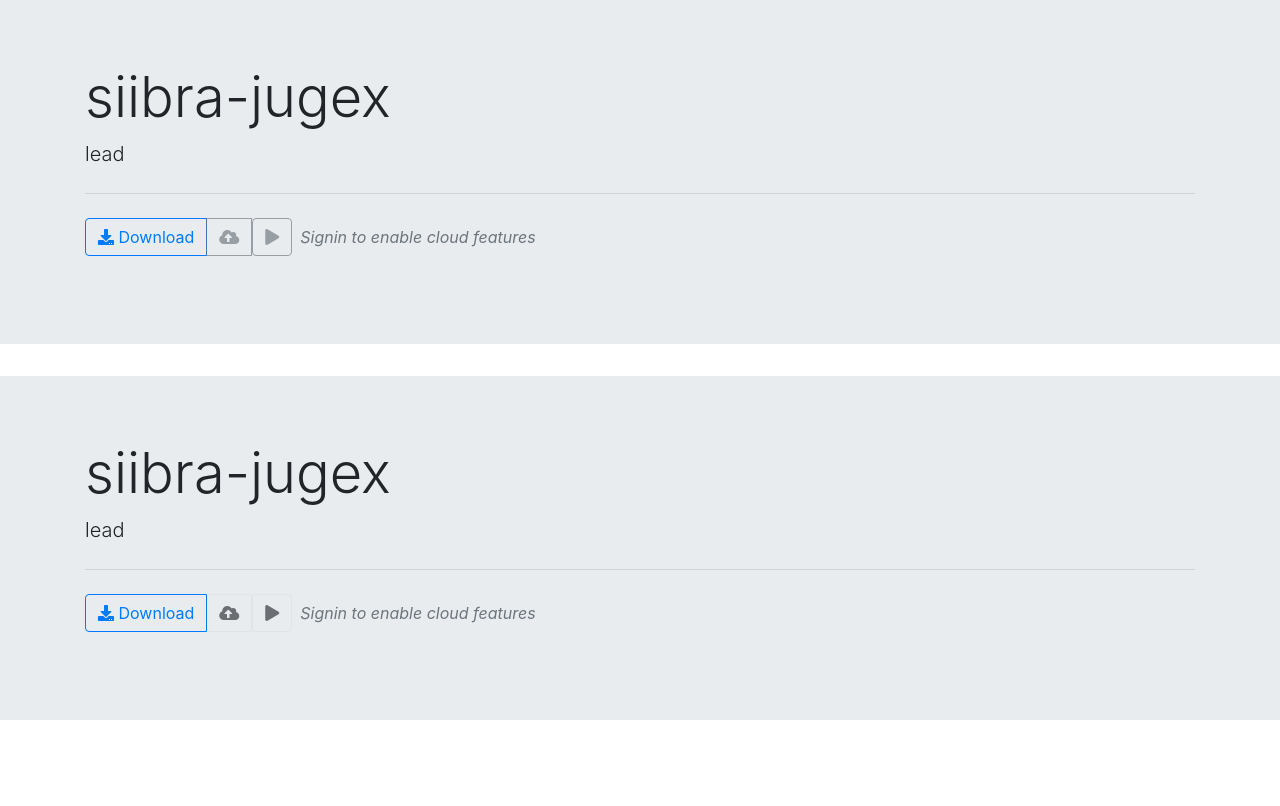
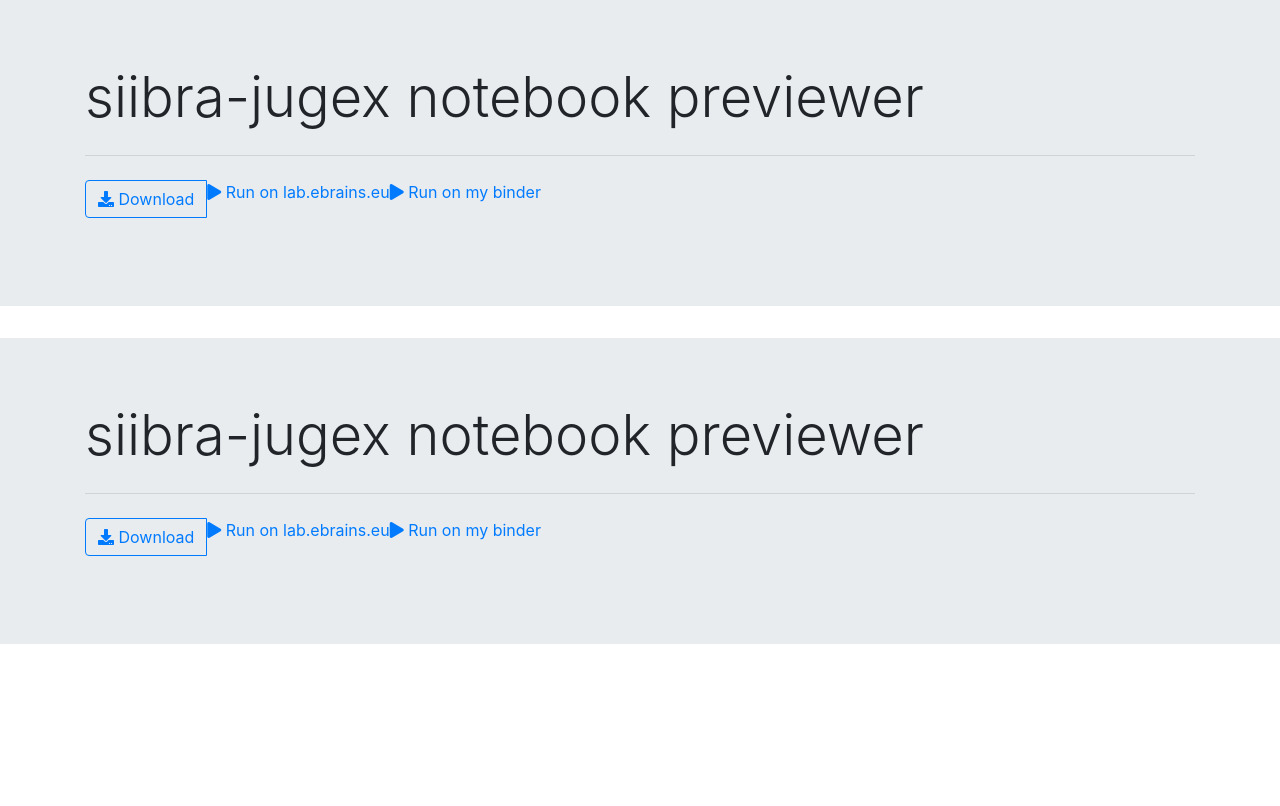
Before and after one commit to FZJ-INM1-BDA/siibra-jugex, a FastAPI app: template http_wrapper/templates/preview_nb.jinja in a window 1280 px wide. Run offline with FastAPI, Linux system fonts and the light colour scheme; the template is opened without the code that fills it: most values are stand-ins (such as "Sample title", 1, 10 or a date in 2020); some libraries are stand-ins or nearby versions.

Commit message:
re-enable running in cloud notebooks

```diff
--- a/http_wrapper/routes/notebook.py
+++ b/http_wrapper/routes/notebook.py
@@ -1,11 +1,39 @@
 from os import path
-from fastapi import APIRouter, Depends, Request
-from fastapi.responses import HTMLResponse, FileResponse, Response
+from fastapi import APIRouter, Depends, Request, BackgroundTasks
+from fastapi.responses import HTMLResponse, FileResponse, Response, RedirectResponse
 from fastapi.templating import Jinja2Templates
 import nbformat
 from nbconvert import HTMLExporter
+from enum import Enum
+import os
+from uuid import uuid4
+from urllib.parse import quote, quote_plus
+from http_wrapper.routes.common import PostReqModel, common_params, reverse_param
 
-from http_wrapper.routes.common import PostReqModel, common_params, reverse_param
+HBP_GITLAB_HOST = os.getenv("HBP_GITLAB_HOST")
+HBP_GITLAB_TOKEN = os.getenv("HBP_GITLAB_TOKEN")
+HBP_GITLAB_PROJECT_ID = os.getenv("HBP_GITLAB_PROJECT_ID")
+
+run_now_enabled = HBP_GITLAB_HOST is not None and HBP_GITLAB_TOKEN is not None and HBP_GITLAB_PROJECT_ID is not None
+
+class NotebookExecutionSite(Enum):
+    EBRAINS_LAB="EBRAINS_LAB"
+    MY_BINDER="MY_BINDER"
+
+def get_jupyterhub_link(site: NotebookExecutionSite, git_url: str, branch: str, filename: str) -> str:
+    if site == NotebookExecutionSite.EBRAINS_LAB:
+        return "https://lab.ebrains.eu/hub/user-redirect/git-pull?repo={repo}&urlpath={urlpath}&branch={branch}&targetPath={branch}".format(
+            repo=quote(git_url),
+            urlpath=quote(f'lab/tree/{branch}/{filename}'),
+            branch=quote(branch),
+        )
+    if site == NotebookExecutionSite.MY_BINDER:
+        return "https://mybinder.org/v2/git/{repo}/{branch}?labpath={filename}".format(
+            repo=quote_plus(git_url),
+            branch=quote_plus(branch),
+            filename=quote_plus(filename)
+        )
+    raise ValueError(f"site {site} not defined.")
 
 html_exporter = HTMLExporter(template_name="classic")
 router = APIRouter()
@@ -57,6 +85,10 @@
 def show_notebook(request: Request, post_req:PostReqModel = Depends(common_params)):
     from urllib.parse import urlencode
 
+    run_now_context = {
+        "run_ebrains_lab": f"run?site=EBRAINS_LAB&{urlencode(reverse_param(post_req))}",
+        "run_my_binder": f"run?site=MY_BINDER&{urlencode(reverse_param(post_req))}",
+    } if run_now_enabled else {}
     return templates.TemplateResponse(
         "preview_nb.jinja",
         context={
@@ -64,7 +96,8 @@
             "notebook_name": f"{get_notebook_name(post_req)}.ipynb",
             "download_notebook_url": f"download?{urlencode(reverse_param(post_req))}",
             "view_notebook_url": f"notebook?{urlencode(reverse_param(post_req))}",
-            "user": None
+            "user": None,
+            **run_now_context,
         }
     )
 
@@ -89,3 +122,55 @@
         media_type="application/json"
     )
     return resp
+
+# Only add run endpoint if the necesary env vars are defined
+if run_now_enabled:
+
+    # Do not use async, or else it will be blocking
+    def delete_branch(branch: str):
+        from datetime import datetime
+        from http_wrapper.server import kill_event
+        from time import sleep
+
+        start = datetime.now()
+
+        diff_seconds = 0
+        while not kill_event.is_set() and diff_seconds < 600:
+
+            diff_seconds = (datetime.now() - start).seconds
+            sleep(5)
+
+        from gitlab import Gitlab
+        gl = Gitlab(url=HBP_GITLAB_HOST, private_token=HBP_GITLAB_TOKEN)
+        project = gl.projects.get(HBP_GITLAB_PROJECT_ID)
+        project.branches.delete(branch)
+
+
+    @router.get("/run", tags=TAGS)
+    def run_notebook(background_tasks: BackgroundTasks, site: NotebookExecutionSite, post_req:PostReqModel = Depends(common_params)):
+        notebook = get_notebook(post_req)
+        notebook_filename = f"{get_notebook_name(post_req)}.ipynb"
+
+        from gitlab import Gitlab
+        import json
+
+        gl = Gitlab(url=HBP_GITLAB_HOST, private_token=HBP_GITLAB_TOKEN)
+        project = gl.projects.get(HBP_GITLAB_PROJECT_ID)
+
+        branch_name = f"tmp-{uuid4()}"
+        project.branches.create({
+            'branch': branch_name,
+            'ref': 'main'
+        })
+
+        project.files.create({
+            'file_path': notebook_filename,
+            'branch': branch_name,
+            'content': json.dumps(notebook, indent=4),
+            # 'encoding': 'utf-8',
+            'commit_message': 'creating file'
+        })
+        redirect_url = get_jupyterhub_link(site, project.attributes.get("http_url_to_repo"), branch_name, notebook_filename)
+
+        background_tasks.add_task(delete_branch, branch_name)
+        return RedirectResponse(redirect_url)
--- a/http_wrapper/server.py
+++ b/http_wrapper/server.py
@@ -43,3 +43,14 @@
 if getenv("SIIBRA_TOOLBOX_VIEWER_PLUGIN_STATIC_DIR"):
     path_to_viewer_plugin = getenv("SIIBRA_TOOLBOX_VIEWER_PLUGIN_STATIC_DIR")
     app.mount('/viewer_plugin', StaticFiles(directory=path_to_viewer_plugin))
+
+from threading import Event
+
+kill_event = Event()
+
+@app.on_event("shutdown")
+def shutdown_event():
+    # TODO doesn't work quite right
+    # shutdown handler isn't called until ctrl+c is hit twice
+
+    kill_event.set()
--- a/http_wrapper/templates/preview_nb.jinja
+++ b/http_wrapper/templates/preview_nb.jinja
@@ -38,12 +38,8 @@
   <div class="jumbotron jumbotron-fluid">
     <div class="container">
       <h1 class="display-4">
-        siibra-jugex
+        siibra-jugex notebook previewer
       </h1>
-      <p class="lead">
-        lead
-      </p>
-
       <hr class="my-4">
 
       <!-- button container -->
@@ -62,61 +58,19 @@
             </span>
           </a>
 
-          <!-- save to seafile -->
-          <button id="saveInDrive"
-            class="btn requires-login"
-            aria-text="Save in drive.ebrains.eu">
-            <i class="fas fa-cloud-upload-alt"></i>
-          </button>
-
-          <!-- run on lab.ebrains.eu -->
-          <!-- TODO disabling running on jupyter lab as a result of sync issue between jupyterhub and seafile -->
-          <form target="_blank" method="post" action="postNb/{{wjNbId}}">
-            <input class="d-none" type="text" value="jupyter" name="target" class="invisible">
-            <button class="btn requires-login"
-              type="submit"
-              aria-text="Run in lab.ebrains.eu">
-              <i class="fas fa-play"></i>
-            </button>
-          </form>
-        </div>
-
-        <!-- padding -->
-        <div class="flex-grow-1 flex-shrink-1 d-inline-flex align-items-center pl-2 h-0">
-          {% if not user %}
-          <i class="text-muted">
-            Signin to enable cloud features
-          </i>
-          {% endif %}
-        </div>
-
-        {# login banner #}
-        <div class="flex-grow-0 flex-shrink-0">
-          {# user logged in #}
-          {% if user %}
-          <span>
-            Logged in as ???
-          </span>
-
-          <a href="logout"
-            class="btn btn-danger">
-            <i class="fas fa-sign-out-alt"></i>
+          {% if run_ebrains_lab %}
+          <a href="{{ run_ebrains_lab }}" target="_blank">
+            <i class="fas fa-play"></i>
+            <span>Run on lab.ebrains.eu</span>
           </a>
           {% endif %}
 
-          {# user not logged in  #}
-          {# TODO need to rig in user login logic #}
-          {% if False and not user %}
-          <span>
-            Not logged in
-          </span>
+          {% if run_my_binder %}
+          <a href="{{ run_my_binder }}" target="_blank">
+            <i class="fas fa-play"></i>
+            <span>Run on my binder</span>
+          </a>
 
-          <a href="login"
-            class="btn btn-primary"
-            role="button"
-            aria-text="login via iam.ebrains.eu">
-            <i class="fas fa-sign-in-alt"></i>
-          </a>
           {% endif %}
         </div>
       </div>
@@ -140,14 +94,5 @@
     let loggedIn = false
     {% endif %}
 
-
-    const nodes = document.querySelectorAll('.requires-login')
-    for (const node of nodes){
-        if (!loggedIn) node.classList.add('disabled')
-        node.classList.add(
-            loggedIn ? 'btn-outline-primary' : 'btn-outline-secondary'
-        )
-    }
-
 </script>
 </html>
--- a/requirements.txt
+++ b/requirements.txt
@@ -1,3 +1,4 @@
 siibra>=0.3a17
 statsmodels
 scipy
+python-gitlab
```
Also changed, not shown: 1 other file.
